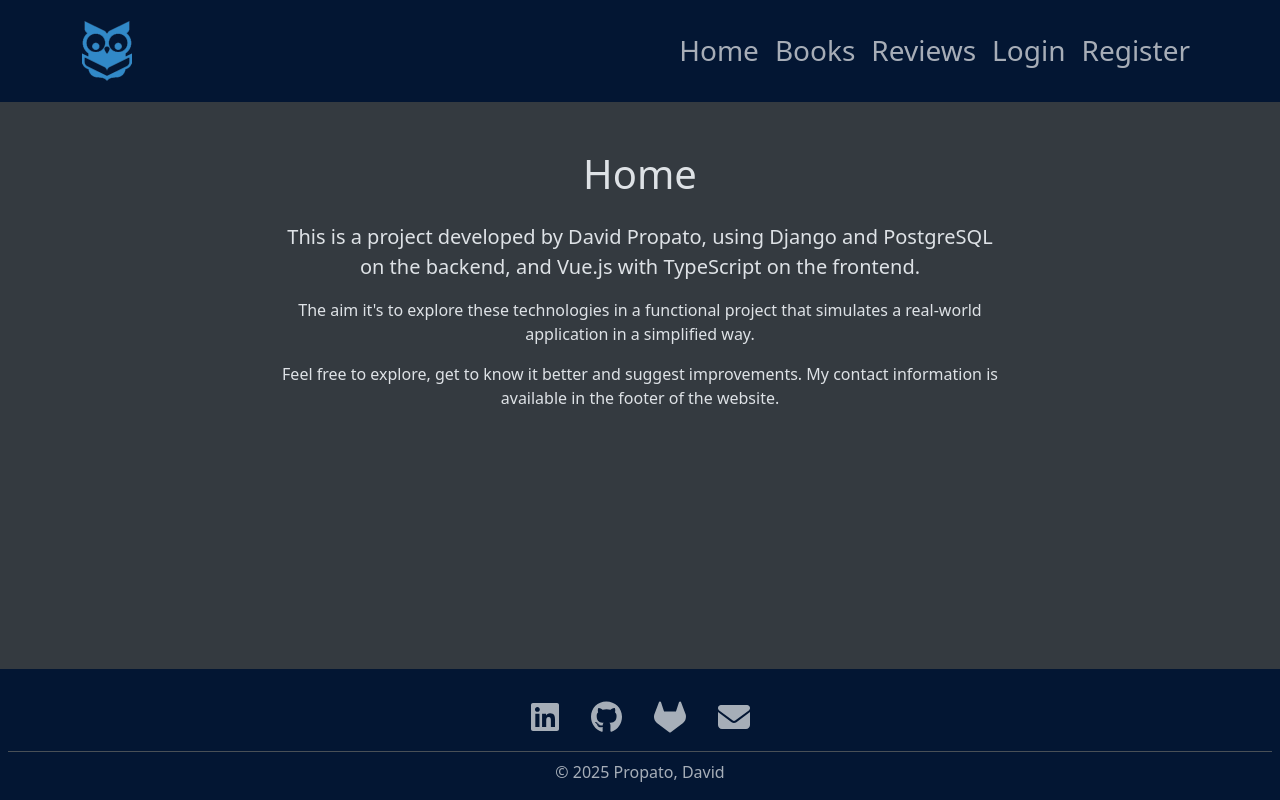
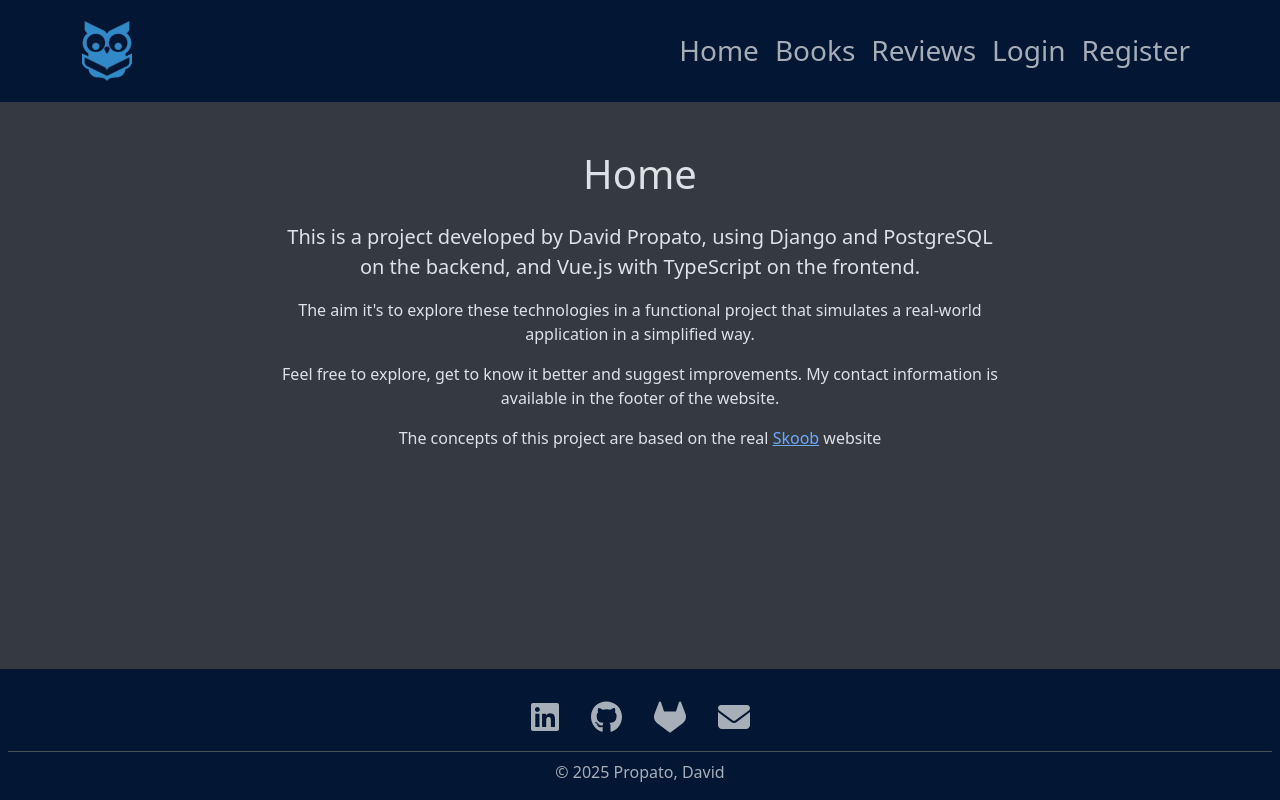
Before and after one commit to Propato/my-skoob-frontend, a Vue app: page / in a window 1280 px wide. Built offline with nearby package versions, Linux system fonts and the light colour scheme; no server answers.

Commit message:
add reference

```diff
--- a/src/views/HomeView.vue
+++ b/src/views/HomeView.vue
@@ -16,6 +16,10 @@
                     Feel free to explore, get to know it better and suggest improvements. My contact information is
                     available in the footer of the website.
                 </p>
+                <p>
+                    The concepts of this project are based on the real
+                    <a href="https://www.skoob.com.br/">Skoob</a> website
+                </p>
             </div>
         </div>
     </div>
```
